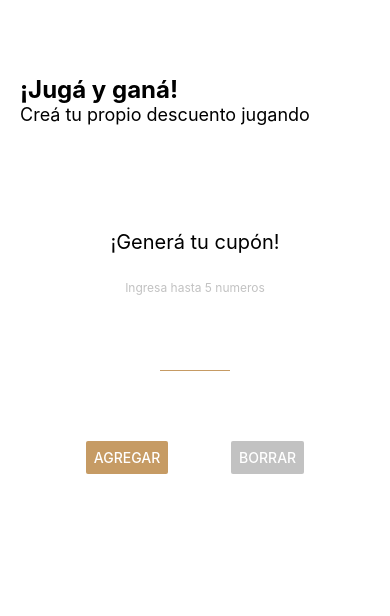
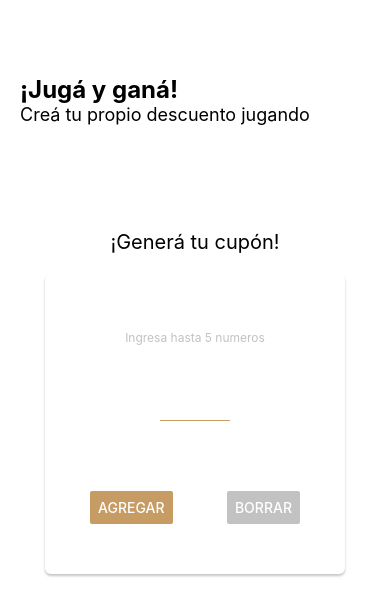
Before and after one commit to kathgaro/rn-cupon, a React Native app: screen / in a window 390 px wide. Shown: the top 616 px of the page. Built offline with nearby package versions, Linux system fonts and the light colour scheme.

Commit message:
refresh design

```diff
--- a/component/card.js
+++ b/component/card.js
@@ -4,7 +4,7 @@ import { colors } from "../constants/colors";
 
 const styles = StyleSheet.create({
     container: {
-        shadowColor: colors.white,
+        shadowColor: '#000',
         shadowOffset: {
             width: 0,
             height: 2,
@@ -13,7 +13,7 @@ const styles = StyleSheet.create({
         shadowRadius: 2.62,
         elevation: 4,
         backgroundColor: colors.white,
-        borderRadius: 5,
+        borderRadius: 6,
     }
 })
 
--- a/screen/login.js
+++ b/screen/login.js
@@ -19,9 +19,9 @@ const styles = StyleSheet.create({
         paddingVertical: 20,
     },
     inputContainer:{
-        width: 320,
+        width: 300,
         maxWidth:' 80%',
-        height: 200,
+        height: 300,
         justifyContent: 'center',
         marginHorizontal: 20,
         alignItems: 'center',
```
